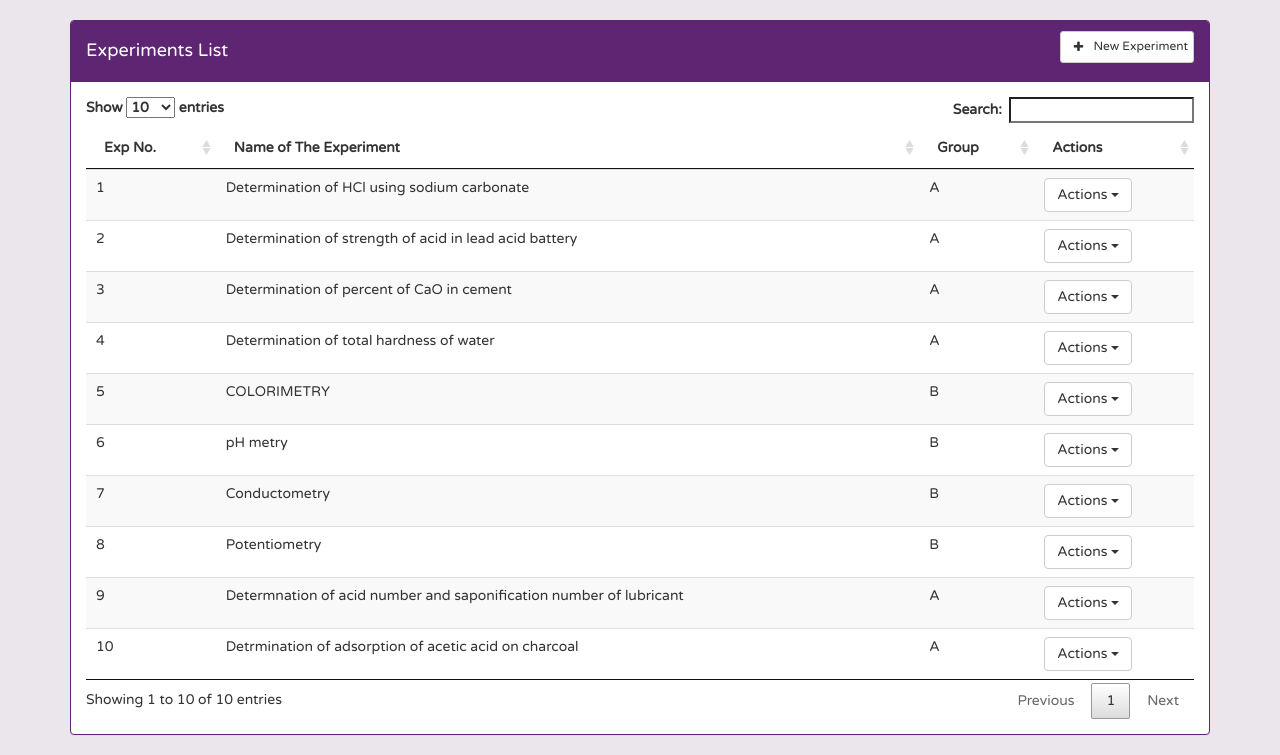
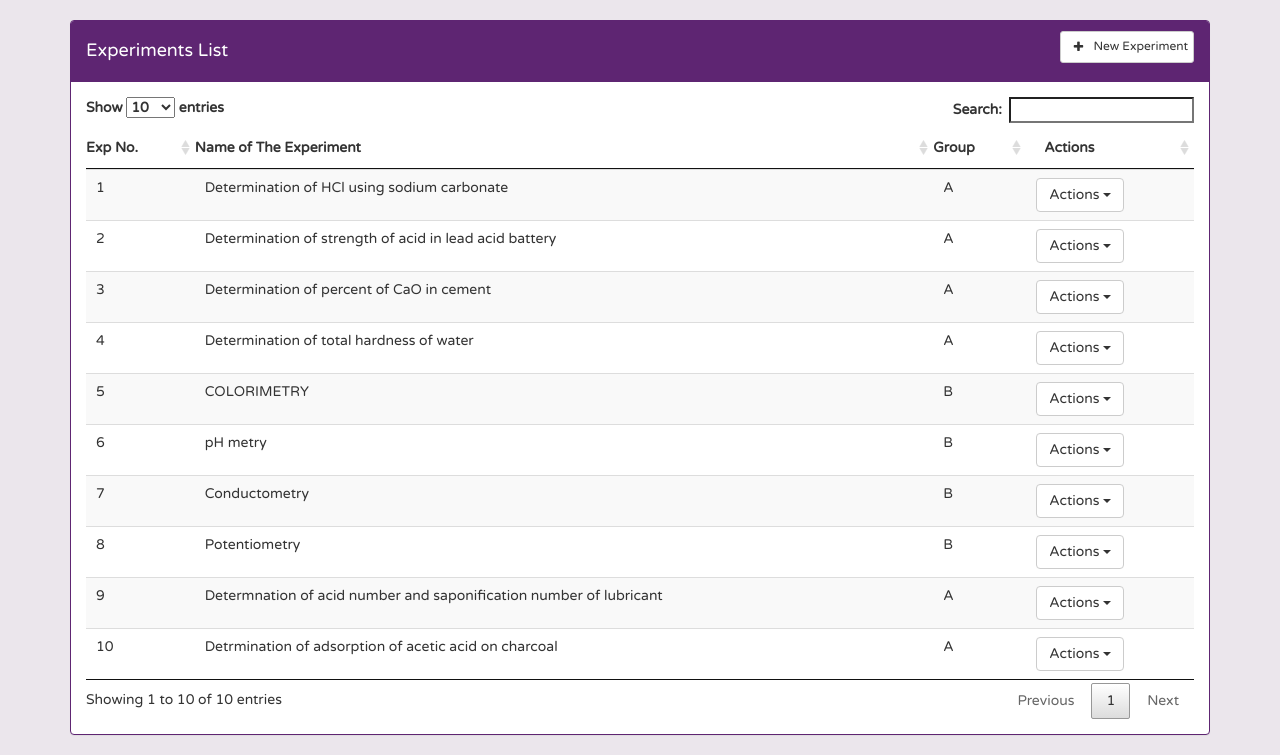
Before and after one commit to pavanvaddadi/chemistry_viva, a PHP site: page /experiments/experiment-list.php in a window 1280 px wide. Shown: the part 50-805 px from the top of the page. Run offline with PHP 8.4, Linux system fonts and the light colour scheme; data comes from the database, SQL or seed files in the repository.

Commit message:
Updated UI changes.

```diff
--- a/GenerateQuestions.php
+++ b/GenerateQuestions.php
@@ -45,7 +45,7 @@
 	}
 
 	echo '<div class="list-group">
-	<div class="list-group-item primary-color">Experiment for '.$RegID.' : '.$ExperimentName.'</div><br>';
+	<div class="list-group-item"><strong>Experiment for '.$RegID.': </strong>'.$ExperimentName.'</div><br>';
 	echo '<div class="list-group">
 	<div class="list-group-item primary-color">Viva Questions
 	<a class="text-dec-none" href="./Viva/Viva_questions('.$RegID.').txt" download>
--- a/SelectExperiment.php
+++ b/SelectExperiment.php
@@ -17,7 +17,7 @@
     <link href="https://fonts.googleapis.com/css?family=Varela+Round&display=swap" rel="stylesheet">
     <title>Viva questions</title>
 </head>
-
+<body>
 
     <nav class="navbar primary-color br-0">
         <div class="container wrapper">
@@ -99,5 +99,6 @@
     <script type="text/javascript" src="assests/jquery/jquery.min.js"></script>
     <!-- bootstrap js -->
     <script type="text/javascript" src="assests/js/bootstrap.min.js"></script>
+
 	</body>
 </html>
--- a/assests/css/global.css
+++ b/assests/css/global.css
@@ -24,7 +24,7 @@ body {
 	left: 50%;
 	transform: translate(-50%, -50%);
 	z-index: 2;
-	width: 50%;
+	width: calc(100% - 60%);
 	padding: 10px 30px;
 	border-radius: 0;
 }
@@ -53,6 +53,10 @@ a:hover {
 .customBtn {
 	margin-top: 9px;
 	margin-right: 5px;
+}
+
+.pl-0 {
+	padding-left: 0 !important;
 }
 
 .iconBtn {
--- a/experiments/experiment-list.php
+++ b/experiments/experiment-list.php
@@ -50,9 +50,9 @@
 				<table class="table table-striped" id="manageMemberTable">
 					<thead>
 						<tr>
-							<th>Exp No.</th>
-							<th>Name of The Experiment</th>
-							<th>Group</th>
+							<th class="pl-0">Exp No.</th>
+							<th class="pl-0">Name of The Experiment</th>
+							<th class="pl-0">Group</th>
 							<th>Actions</th>
 						</tr>
 					</thead>
--- a/viva-qns/viva-qns-list.php
+++ b/viva-qns/viva-qns-list.php
@@ -54,8 +54,8 @@ $data   = $getExpQuery->fetch_all(MYSQLI_ASSOC);
 				<table class="table table-striped" id="manageMemberTable">
 					<thead>
 						<tr>
-                            <th>Viva Question</th>
-                            <th>Exp No</th>
+                            <th class="pl-0">Viva Question</th>
+                            <th class="pl-0">Exp No</th>
                             <th>Actions</th>
 						</tr>
 					</thead>
```
